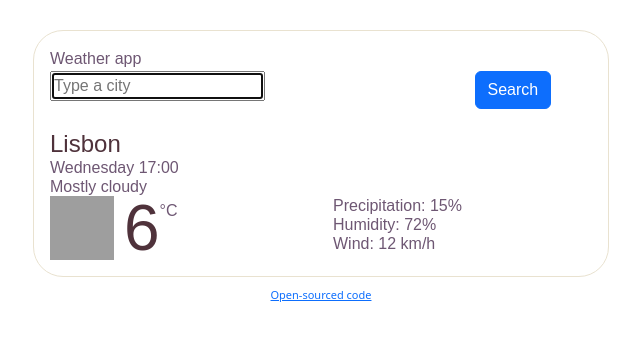
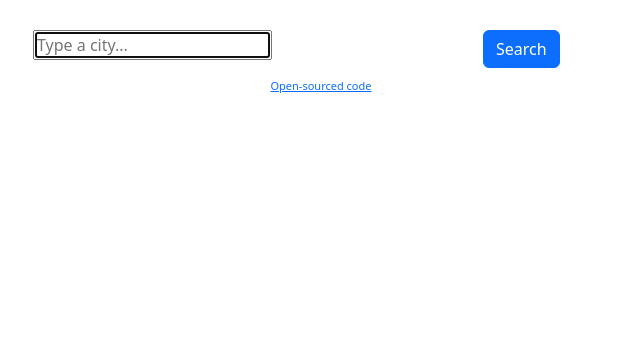
Before and after one commit to hannabim/app, a React (Create React App) app: page / in a window 1280 px wide. Shown: the top 340 px of the page, without its empty margins (319-959 px from the left). Built offline with nearby package versions, Linux system fonts and the light colour scheme; grey boxes are pictures that could not be loaded.

Commit message:
Update Weather.js

```diff
--- a/src/Weather.js
+++ b/src/Weather.js
@@ -1,33 +1,80 @@
-import React from "react";
-import SearchEngine from "./SearchEngine";
+import React, { useState } from "react";
+import axios from "axios";
 import "./Weather.css";
+export default function SearchEngine() {
+  const [city, setCity] = useState("");
+  const [loaded, setLoaded] = useState(false);
+  let [weather, setWeather] = useState({});
+  function ChangeCity(event) {
+    setCity(event.target.value);
+  }
+  function handleSubmit(event) {
+    event.preventDefault();
+    let apiKey = "35508be96ee4e5cd4520c32d236240eb";
+    let url = `https://api.openweathermap.org/data/2.5/weather?q=${city}&units=metric&appid=${apiKey}`;
+    axios.get(url).then(displayWeather);
+  }
 
-export default function Weather() {
+  function displayWeather(response) {
+    setLoaded(true);
+    setWeather({
+      temperature: response.data.main.temp,
+      wind: response.data.wind.speed,
+      humidity: response.data.main.humidity,
+      icon: `https://openweathermap.org/img/wn/${response.data.weather[0].icon}@2x.png`,
+    });
+  }
+  let form = (
+    <div className="Search">
+      <form onSubmit={handleSubmit}>
+        <div className="row">
+          <div className="col-9">
+            <input
+              type="search"
+              placeholder="Type a city..."
+              autoFocus="on"
+              onChange={ChangeCity}
+            />
+          </div>
+          <div className="col-3">
+            {" "}
+            <button type="submit" className="btn btn-primary">
+              {" "}
+              Search{" "}
+            </button>
+          </div>
+        </div>
+      </form>
+    </div>
+  );
+  if (loaded) {
     return (
       <div className="Weather">
-      <SearchEngine />
-      <h1>Lisbon</h1>
+        {form}
+        <h1>{city}</h1>
         <ul>
           <li>Wednesday 17:00</li>
           <li>Mostly cloudy</li>
           <div className="row">
             <div className="col-6">
-            <img
-              src="https://ssl.gstatic.com/onebox/weather/64/partly_cloudy.png"
-              alt="mostly cloudy"
-            />
-            <span className="temperature">6</span>
+              <img src={weather.icon} alt="mostly cloudy" />
+              <span className="temperature">
+                {Math.round(weather.temperature)}
+              </span>
               <span className="unit">°C</span>
             </div>
             <div className="col-6">
               <ul>
-              <li>Precipitation: 15%</li>
-              <li>Humidity: 72%</li>
-              <li>Wind: 12 km/h</li>
+                <li>Precipitation: {weather.precipitation}%</li>
+                <li>Humidity:{weather.humidity}%</li>
+                <li>Wind: {Math.round(weather.wind)} km/h</li>
               </ul>
             </div>
           </div>
         </ul>
       </div>
     );
+  } else {
+    return form;
   }
+}
```
Lines whose indentation alone changed are shown as unchanged.
